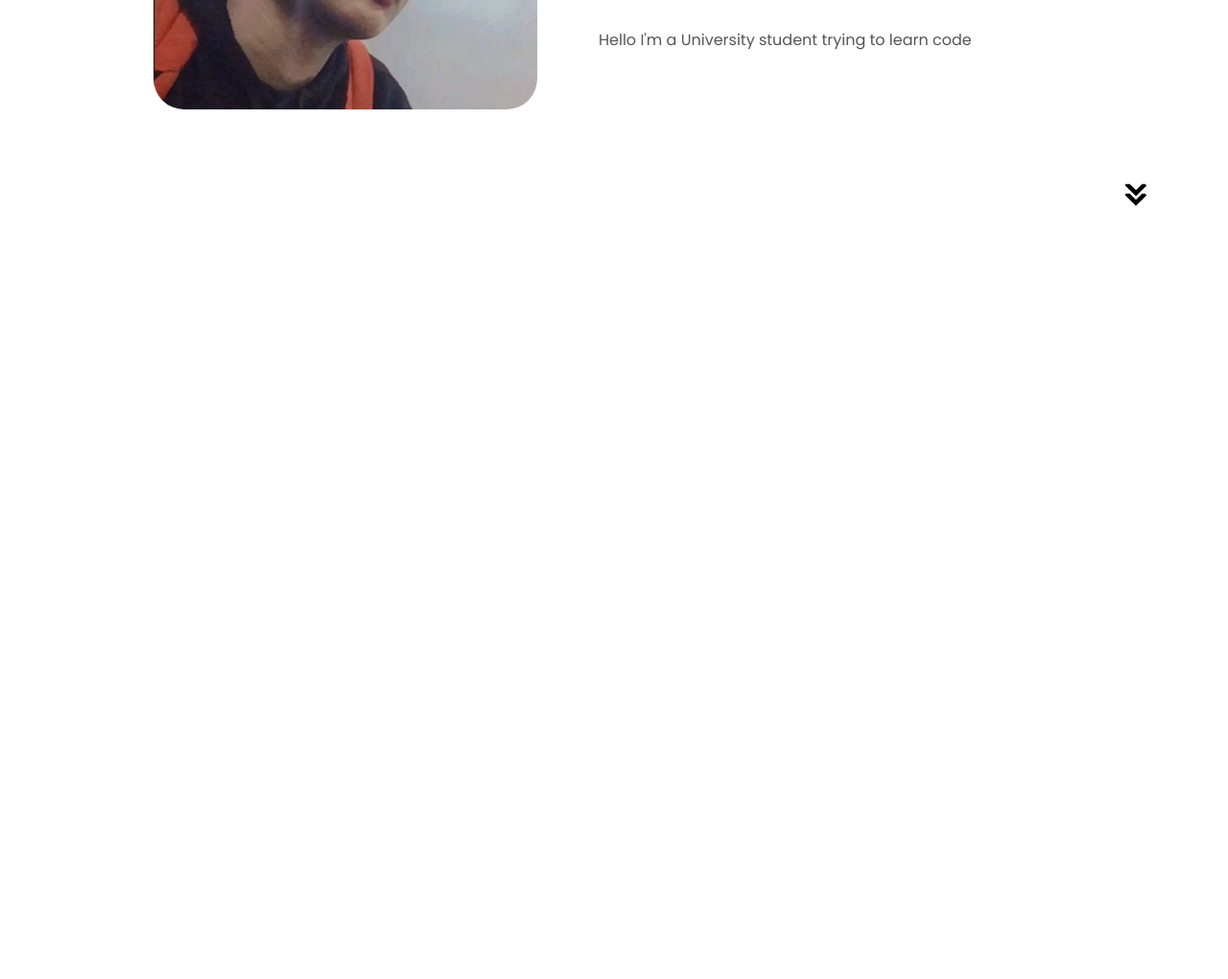
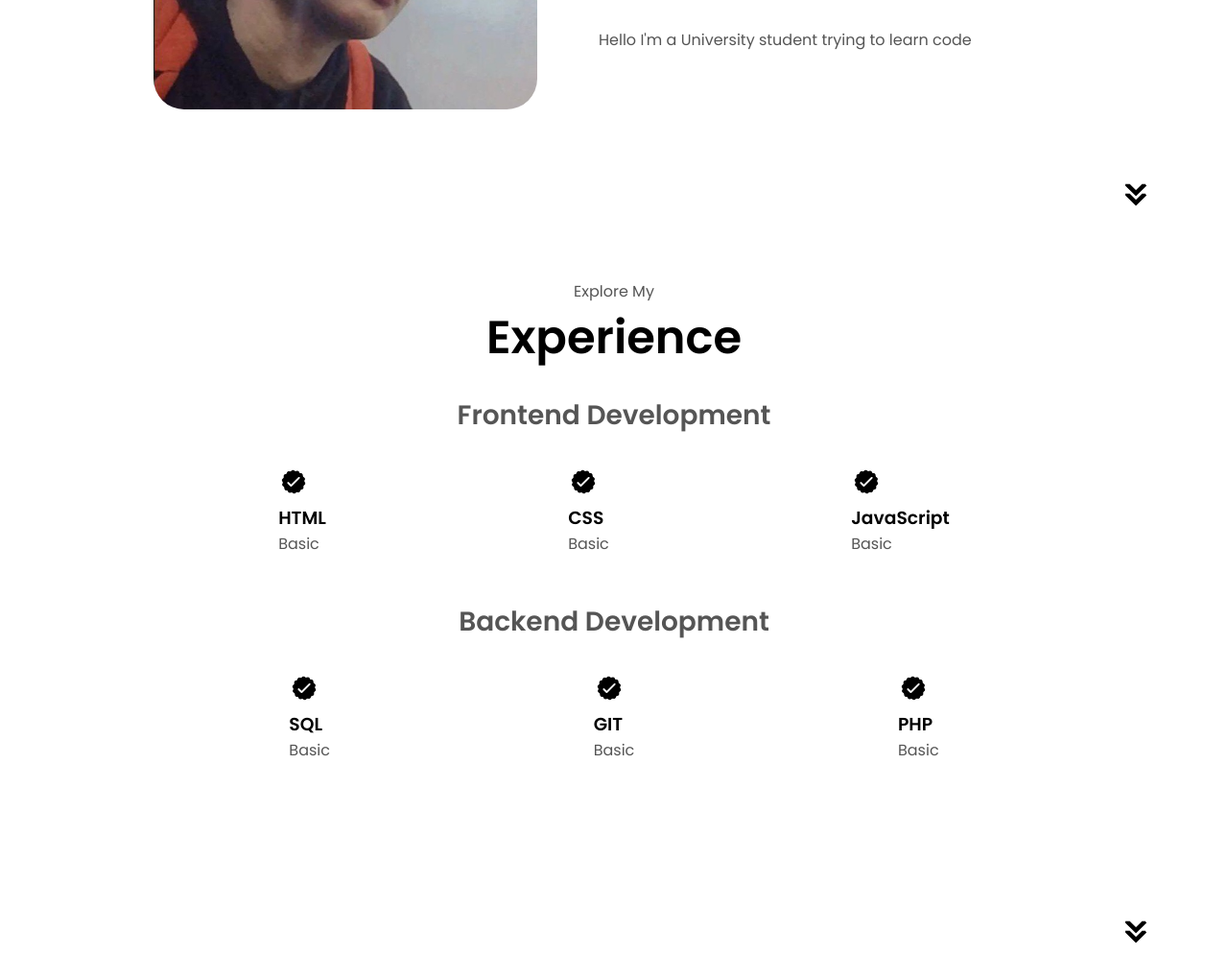
Before and after one commit to lquidcat/Web-Portofolio, a plain HTML site: page index.html in a window 1280 px wide. Shown: the part 1285-2305 px from the top of the page at 96% size. Before the commit the page ends 1544 px from the top, so only its background shows below. Drawn offline with Linux system fonts and the light colour scheme.

Commit message:
Experience detail(bugged)

```diff
--- a/index.html
+++ b/index.html
@@ -82,7 +82,7 @@
 
     </section>
 
-    <section id="about">
+      <section id="about">
       <p class="section__text__p1">Get To Know More</p>
       <h1 class="title">About Me</h1>
 
@@ -92,7 +92,7 @@
         </div>
 
           <div class="about-details-container">
-             <div class="about-containers">
+             <div class="about-container">
                 <div class="details-container">
                   <img src="/resource/experience.png" alt="Experience Icon" class="icon"/>
                   <h3>Experience</h3>
@@ -109,9 +109,87 @@
                    </div>
           </div>
       </div>
-      <img src="/resource/arrow.png" alt="Arrow Icon" class="icon arrow" onclick="location.href='./experience'"/>
+      <img src="/resource/arrow.png" alt="Arrow Icon" class="icon arrow" onclick="location.href='#experience'"/>
 
     </section>
 
+
+      <section id="experience">
+        <p class="section__text__p1">
+          Explore My</p>
+        <h1 class="title">Experience</h1>
+        <div class="experience-details-container">
+          <div class="about-containers">
+            <div class="details-container">
+              <h2 class="experience-subtitle">Frontend Development</h2>
+              <div class="article-container">
+                <article>
+                  <img src="/resource/checkmark.png" alt="Experience Icon" class="icon"/>
+                  <div>
+                    <h3>HTML</h3>
+                    <p>Basic</p>
+                  </div>
+                </article>
+                  <article>
+                    <img src="/resource/checkmark.png" alt="Experience Icon" class="icon" />
+                    <div>
+                      <h3>CSS</h3>
+                      <p>Basic</p>
+                    </div>
+                  </article>
+                    <article>
+                      <img src="/resource/checkmark.png" alt="Experience Icon" class="icon" />
+                      <div>
+                        <h3>JavaScript</h3>
+                        <p>Basic</p>
+                      </div>
+
+                    </article>
+
+                            </div>
+                          </article>
+
+              </div>
+                <div class="details-container">
+                  <h2 class="experience-subtitle">Backend Development</h2>
+                  <div class="article-container">
+                    <article>
+                      <img src="/resource/checkmark.png" alt="Experience Icon" class="icon" />
+                      <div>
+                        <h3>SQL</h3>
+                        <p>Basic</p>
+                      </div>
+                    </article>
+                    <article>
+                      <img src="/resource/checkmark.png" alt="Experience Icon" class="icon" />
+                      <div>
+                        <h3>GIT</h3>
+                        <p>Basic</p>
+                      </div>
+                    </article>
+                    <article>
+                      <img src="/resource/checkmark.png" alt="Experience Icon" class="icon" />
+                      <div>
+                        <h3>PHP</h3>
+                        <p>Basic</p>
+                      </div>
+
+                    </article>
+
+                  </div>
+                  </article>
+
+                </div>
+            </div>
+
+          </div>
+        </div>
+         <img src="/resource/arrow.png" alt="Arrow Icon" class="icon arrow" onclick="location.href='#experience'"/>
+
+
+
+
+
+      </section>
 </body>
 </html>
--- a/style.css
+++ b/style.css
@@ -271,7 +271,7 @@ section{
   position:relative;
 }
 
-.about-containers {
+.about-container {
   gap: 2rem;
   margin-top: 2rem;
   margin-bottom: 2rem;
@@ -283,7 +283,8 @@ section{
 
 }
 
-.about-details-container, .about-containers {
+.about-details-container,
+.about-container {
   display:flex;
 
 }
@@ -306,6 +307,7 @@ section{
   border:rgb (53,53,53) 0.1rem solid;
   border-color: rgb (163,163,163);
   text-align: center;
+  flex-wrap: wrap;
 }
 
 .section-container {
@@ -318,3 +320,43 @@ section{
   width:400px;
   margin:auto 0;
 }
+
+/*experience*/
+
+#experience {
+  position: relative;
+}
+
+.experience-subtitle{
+  color: rgb(85,85,85);
+  font-weight:600;
+  font-size: 1.75rem;
+  margin-bottom:2rem;
+}
+
+.experience-details-container{
+  display:flex;
+  justify-content: center;
+  flex-direction: column;
+}
+
+.article-container{
+  display: flex;
+  text-align: initial;
+  flex-wrap: wrap;
+  flex-direction: row;
+  gap: 2.5rem;
+  justify-content: space-around;
+}
+
+.article{
+  display: flex;
+  width:10rem;
+  justify-content:space-around;
+  gap:0.5rem;
+
+}
+
+article .icon{
+
+}
```
Also changed, not shown: resource/checkmark.png (added).
